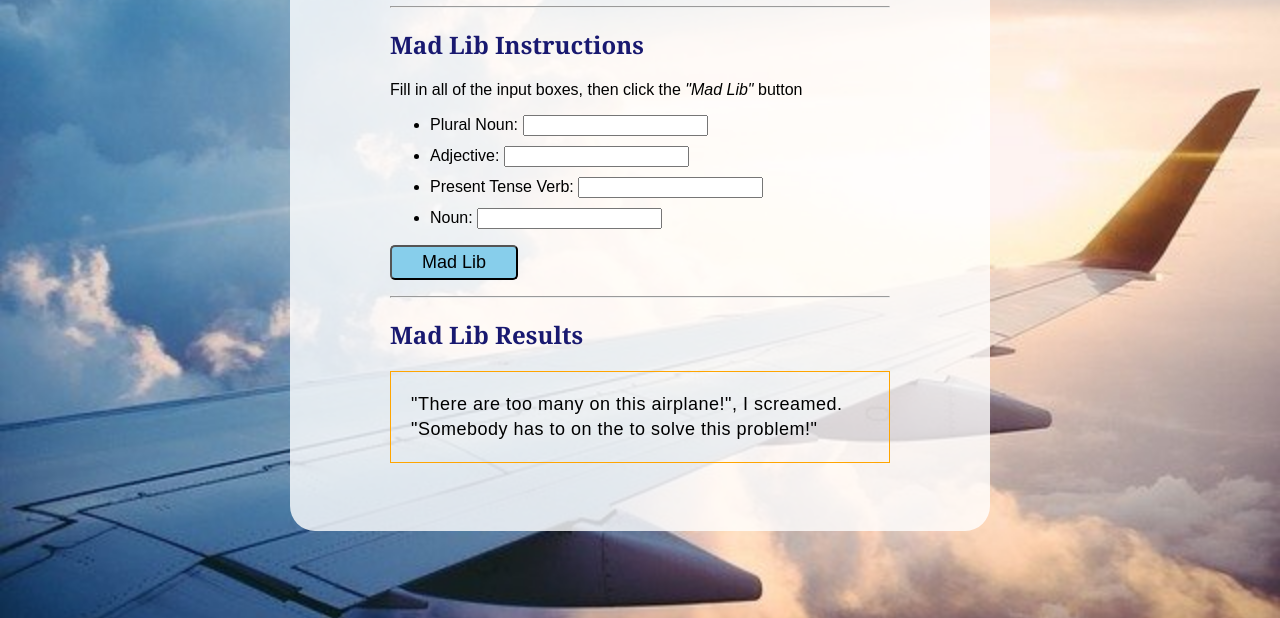
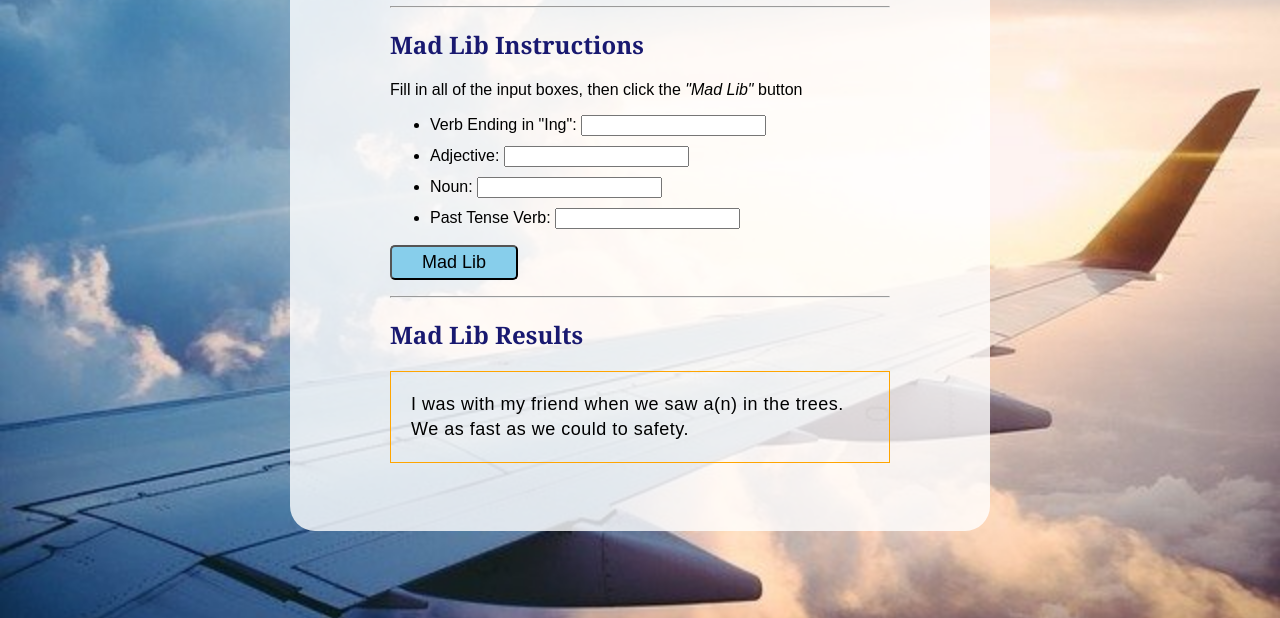
Before and after one commit to wchizewski/Mad-lib-code-along, a plain HTML site: page index.html in a window 1280 px wide. Both pictures are taken after a click on the button "Mad Lib". Shown: the part 182-800 px from the top of the page. Drawn offline with Linux system fonts and the light colour scheme.

Commit message:
mad l8ib

```diff
--- a/index.html
+++ b/index.html
@@ -15,19 +15,21 @@
         <h2>Mad Lib Instructions</h2>
         <p>Fill in all of the input boxes, then click the <em>"Mad Lib"</em> button</p>
         <ul>
-            <li>Plural Noun: <input id="pluralNoun" type="text"></li>
+            <li>Verb Ending in "Ing": <input id="verbIng" type="text"></li>
             <li>Adjective: <input id="adjective" type="text"></li>
-            <li>Present Tense Verb: <input id="presentTenseVerb" type="text"></li>
             <li>Noun: <input id="noun" type="text"></li>
+            <li>Past Tense Verb: <input id="pastTenseVerb" type="text"></li>
         </ul>
         <p><button id="madBtn">Mad Lib</button></p>
+
+        <div hidden id="resultDiv">
         <hr>
+        <h2>Mad Lib Results</h2>
+        <p id="result"></p>
+        </div>
 
-        <h2>Mad Lib Results</h2>
-        <p id="result">
+        <script src="script.js"></script>
 
-        </p>
-        <script src="script.js"></script>
     </body>
 
 </html>
--- a/script.js
+++ b/script.js
@@ -6,16 +6,16 @@ document.getElementById("madBtn").addEventListener("click", buildMadLib);
 // Event Function
 function buildMadLib() {
     // Input
-    let pluralNoun = document.getElementById("pluralNoun").value;
+    let verbIng = document.getElementById("verbIng").value;
     let adjective = document.getElementById("adjective").value;
-    let presentTenseVerb = document.getElementById("presentTenseVerb").value;
     let noun = document.getElementById("noun").value;
+    let pastTenseVerb = document.getElementById("pastTenseVerb").value;
 
     // Process
-    let result = '"There are too many ' + pluralNoun + ' on this ' + adjective + ' airplane!", I screamed. "Somebody has to ' + presentTenseVerb + ' on the ' + noun + ' to solve this problem!"'
+    let result = 'I was ' + verbIng + ' with my friend when we saw a(n) ' + adjective + ' ' + noun + ' in the trees. We ' + pastTenseVerb + ' as fast as we could to safety.'
 
     // Output
     document.getElementById("result").innerHTML = result;
-
+    document.getElementById("resultDiv").style.display = "block";
 
 }
```
